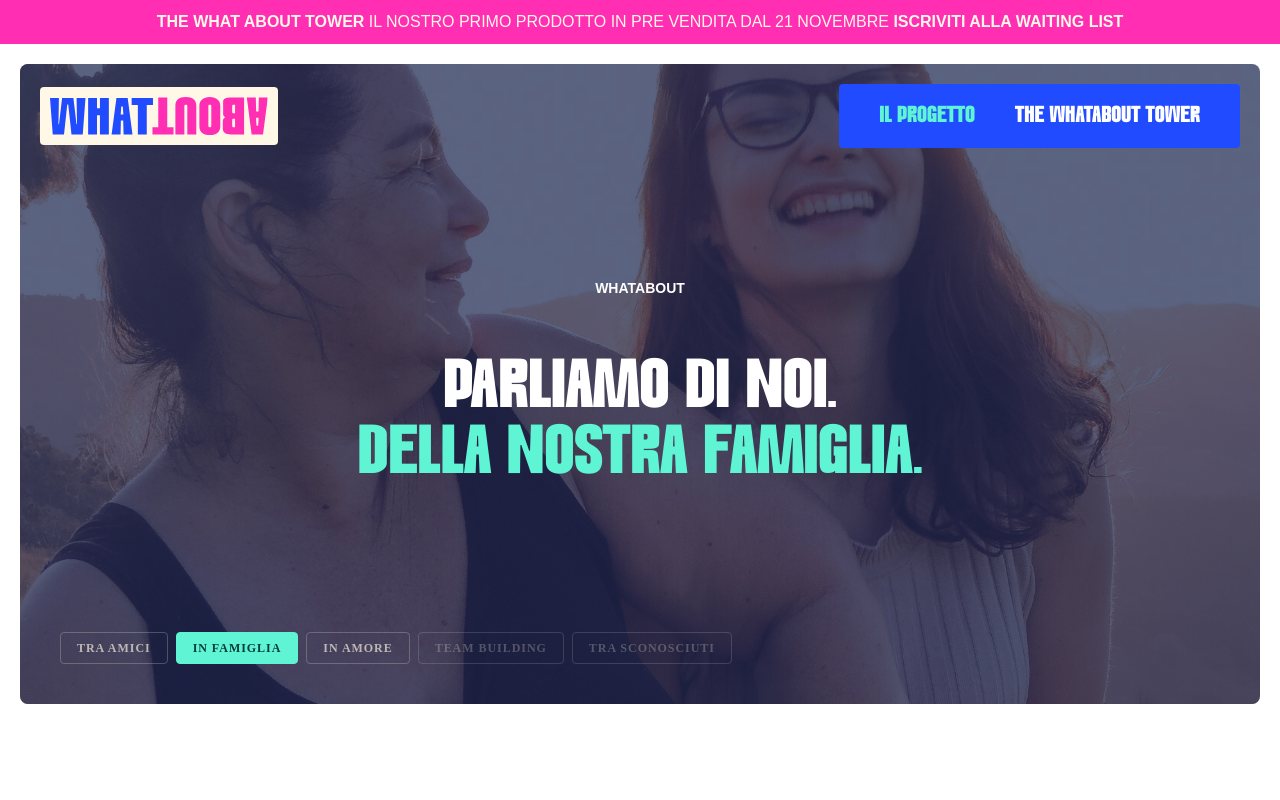
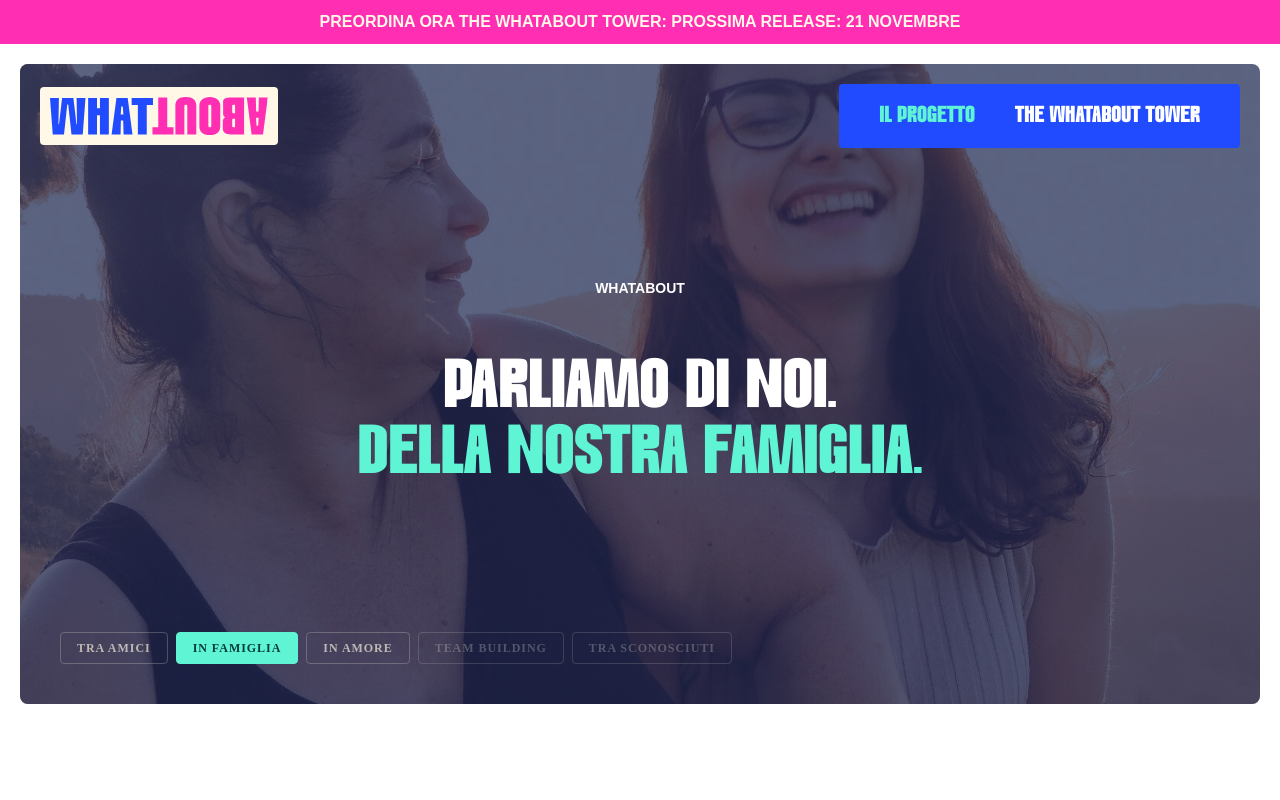
Before and after one commit to ChristianAllevi/whatabout, a Next.js app: page / in a window 1280 px wide. Shown: the top 800 px of the page. Built offline with nearby package versions, Linux system fonts and the light colour scheme; a web font is replaced by a local one.

Commit message:
feat(TopBanner): use the pre-order message on every page
The banner no longer depends on the pathname and links to the pre-order section of the tower page.

```diff
--- a/components/layout/TopBanner.tsx
+++ b/components/layout/TopBanner.tsx
@@ -1,29 +1,13 @@
-"use client";
-
 import Link from "next/link";
-import { usePathname } from "next/navigation";
 
 export default function TopBanner() {
-  const pathname = usePathname();
-  const isTower = pathname === "/what-about-tower";
-
   return (
     <div className="h-11 flex items-center justify-center bg-accent px-4 text-center">
-      {isTower ? (
-        <p className="font-body font-bold uppercase text-bg-light text-[12px] md:text-[16px] leading-none">
-          <Link href="#preordina" className="hover:opacity-80 transition-opacity">
-            preordina ora the whatabout tower: prossima release: 21 novembre
-          </Link>
-        </p>
-      ) : (
-        <p className="font-body uppercase text-bg-light text-[12px] md:text-[16px] leading-none">
-          <span className="font-bold">the what about tower</span>{" "}
-          il nostro primo prodotto in pre vendita dal 21 novembre{" "}
-          <Link href="/what-about-tower" className="font-bold hover:opacity-80 transition-opacity">
-            iscriviti alla waiting list
-          </Link>
-        </p>
-      )}
+      <p className="font-body font-bold uppercase text-bg-light text-[12px] md:text-[16px] leading-none">
+        <Link href="/what-about-tower#preordina" className="hover:opacity-80 transition-opacity">
+          preordina ora the whatabout tower: prossima release: 21 novembre
+        </Link>
+      </p>
     </div>
   );
 }
```
